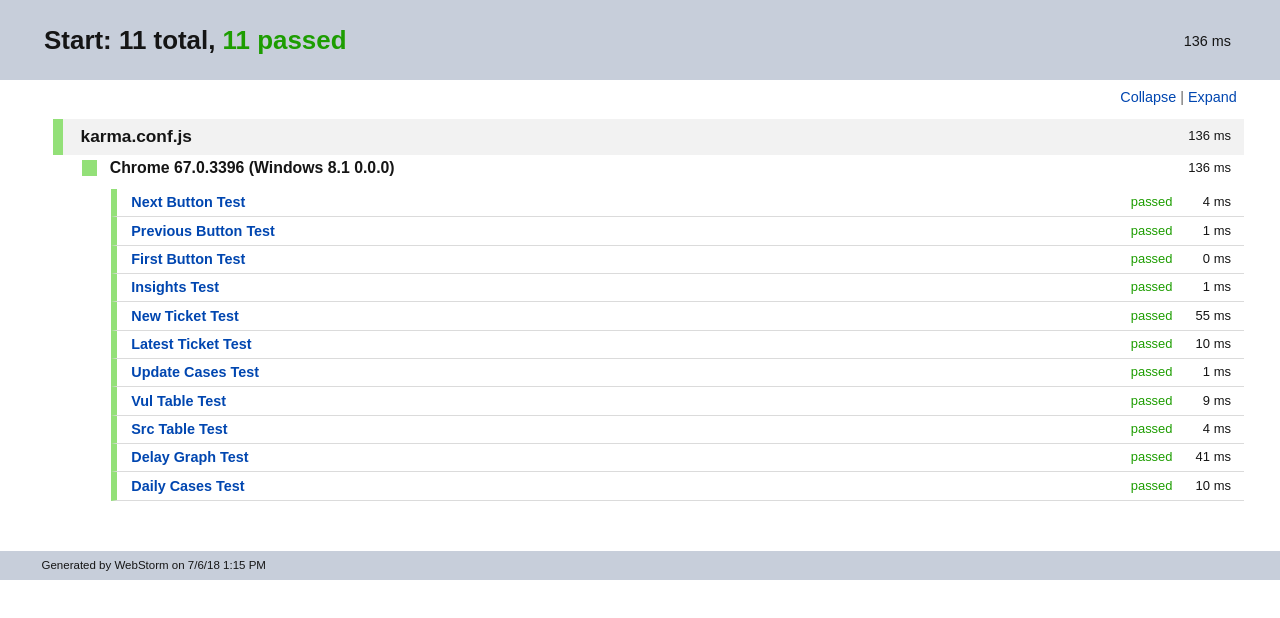
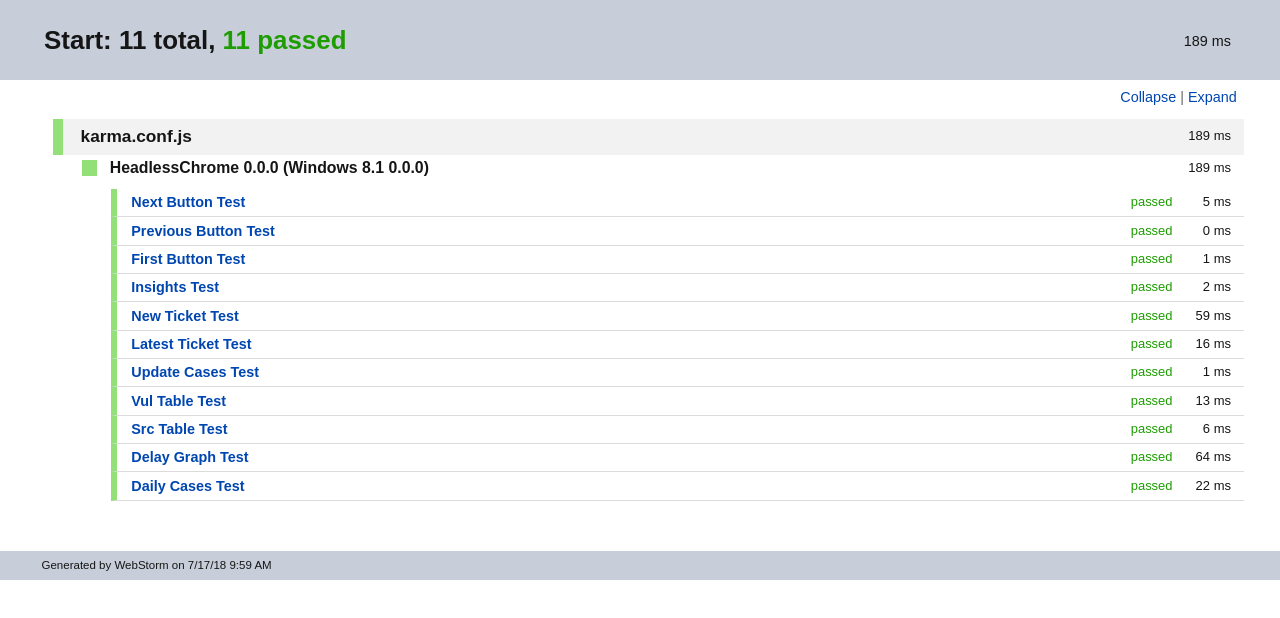
Before and after one commit to mwa28/DataConsult-Testing, a website: page Test Results - Start.html in a window 1280 px wide. Drawn offline with Linux system fonts and the light colour scheme.

Commit message:
updated test results

```diff
--- a/Test Results - Start.html
+++ b/Test Results - Start.html
@@ -572,7 +572,7 @@
 <body>
 <div id="container">
 <div id="header">
-<div class="time" xmlns="">136 ms</div>
+<div class="time" xmlns="">189 ms</div>
 <h1>Start: <strong><span class="total" xmlns="http://www.w3.org/1999/xhtml">11 total, </span><span class="passed">11 passed</span></strong>
 </h1>
 <div id="treecontrol">
@@ -591,42 +591,42 @@
 <ul id="tree">
 <li xmlns="" class="level top open">
 <span><em class="time">
-<div class="time">136 ms</div>
+<div class="time">189 ms</div>
 </em>karma.conf.js</span>
 <ul>
 <li class="level suite open">
 <span><em class="time">
-<div class="time">136 ms</div>
-</em>Chrome 67.0.3396 (Windows 8.1 0.0.0)</span>
+<div class="time">189 ms</div>
+</em>HeadlessChrome 0.0.0 (Windows 8.1 0.0.0)</span>
 <ul>
 <li class="level test">
 <span><em class="time">
-<div class="time">4 ms</div>
+<div class="time">5 ms</div>
 </em><em class="status">passed</em>Next Button Test</span>
 </li>
 <li class="level test">
 <span><em class="time">
-<div class="time">1 ms</div>
+<div class="time">0 ms</div>
 </em><em class="status">passed</em>Previous Button Test</span>
 </li>
 <li class="level test">
 <span><em class="time">
-<div class="time">0 ms</div>
+<div class="time">1 ms</div>
 </em><em class="status">passed</em>First Button Test</span>
 </li>
 <li class="level test">
 <span><em class="time">
-<div class="time">1 ms</div>
+<div class="time">2 ms</div>
 </em><em class="status">passed</em>Insights Test</span>
 </li>
 <li class="level test">
 <span><em class="time">
-<div class="time">55 ms</div>
+<div class="time">59 ms</div>
 </em><em class="status">passed</em>New Ticket Test</span>
 </li>
 <li class="level test">
 <span><em class="time">
-<div class="time">10 ms</div>
+<div class="time">16 ms</div>
 </em><em class="status">passed</em>Latest Ticket Test</span>
 </li>
 <li class="level test">
@@ -636,22 +636,22 @@
 </li>
 <li class="level test">
 <span><em class="time">
-<div class="time">9 ms</div>
+<div class="time">13 ms</div>
 </em><em class="status">passed</em>Vul Table Test</span>
 </li>
 <li class="level test">
 <span><em class="time">
-<div class="time">4 ms</div>
+<div class="time">6 ms</div>
 </em><em class="status">passed</em>Src Table Test</span>
 </li>
 <li class="level test">
 <span><em class="time">
-<div class="time">41 ms</div>
+<div class="time">64 ms</div>
 </em><em class="status">passed</em>Delay Graph Test</span>
 </li>
 <li class="level test">
 <span><em class="time">
-<div class="time">10 ms</div>
+<div class="time">22 ms</div>
 </em><em class="status">passed</em>Daily Cases Test</span>
 </li>
 </ul>
@@ -662,7 +662,7 @@
 </div>
 </div>
 <div id="footer">
-<p>Generated by WebStorm on 7/6/18 1:15 PM</p>
+<p>Generated by WebStorm on 7/17/18 9:59 AM</p>
 </div>
 </body>
 </html>
```
